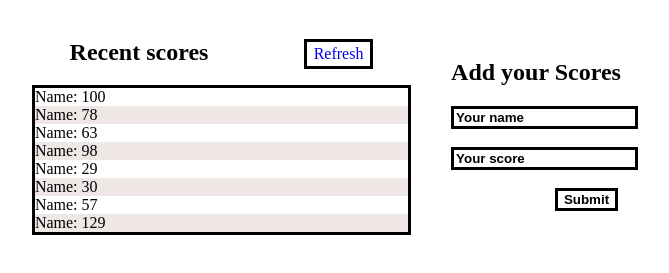
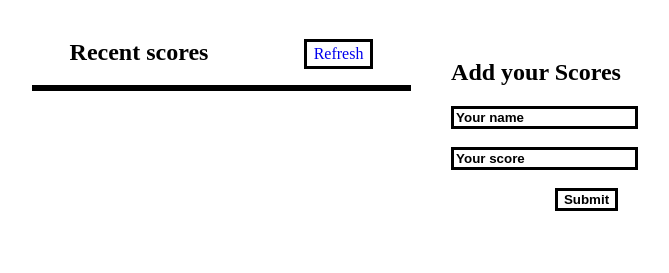
Before and after one commit to tumainimaganiko/Leaderboard, a website built with webpack: page src/index.html in a window 1280 px wide. Shown: the part 61-334 px from the top of the page, without its empty margins (305-974 px from the left). Built offline with nearby package versions, Linux system fonts and the light colour scheme.

Commit message:
Remove hardcoded lists

```diff
--- a/src/index.html
+++ b/src/index.html
@@ -17,14 +17,7 @@
                 <a href="#">Refresh</a>
             </div>
             <ul class="content">
-                <li>Name: 100</li>
-                <li>Name: 78</li>
-                <li>Name: 63</li>
-                <li>Name: 98</li>
-                <li>Name: 29</li>
-                <li>Name: 30</li>
-                <li>Name: 57</li>
-                <li>Name: 129</li>
+
             </ul>
         </section>
         <section class="right-part">
@@ -32,7 +25,7 @@
             <form action="">
                 <input type="text" id="name" name="name" placeholder="Your name" > <br> <br>
                 <input type="number" min="0" id="score" name="score" placeholder="Your score"> <br> <br>
-                <input type="submit" value="Submit">
+                <input type="submit" id="submit" value="Submit">
             </form>
         </section>
     </main>
```
